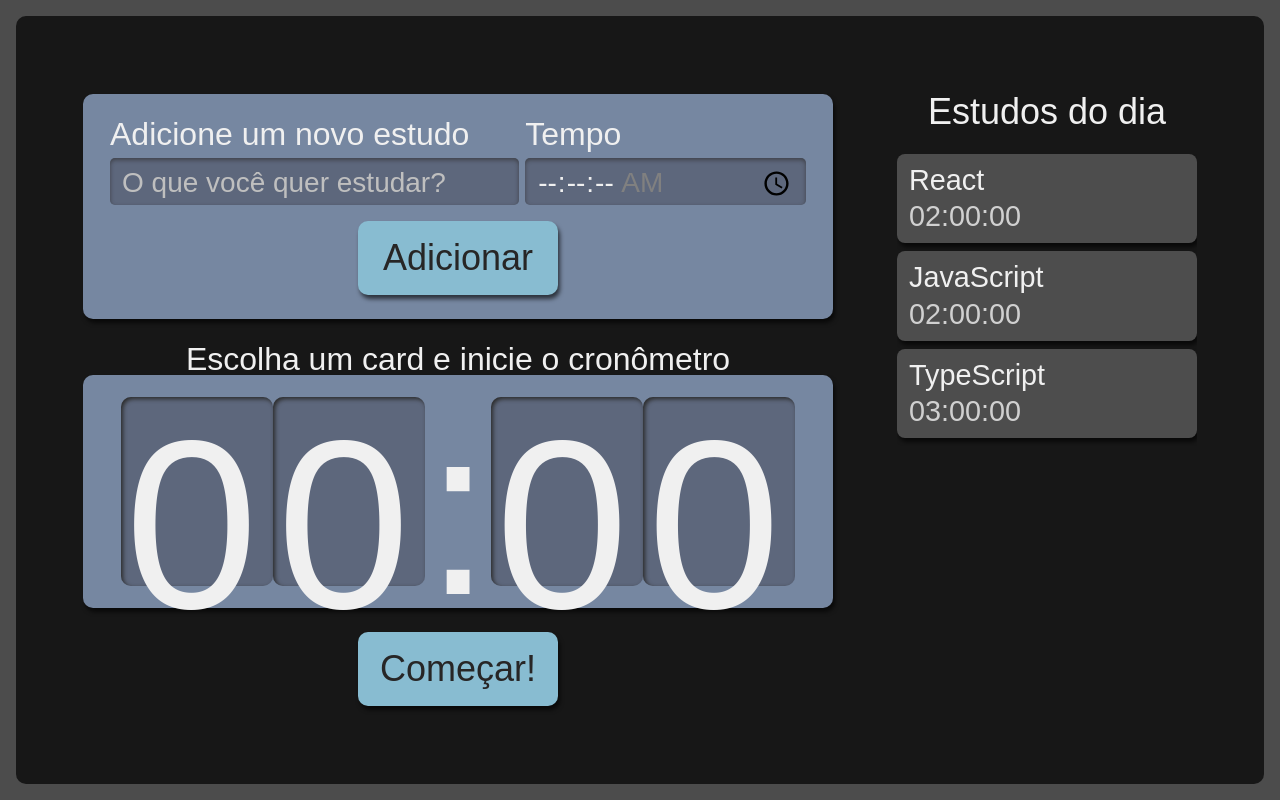
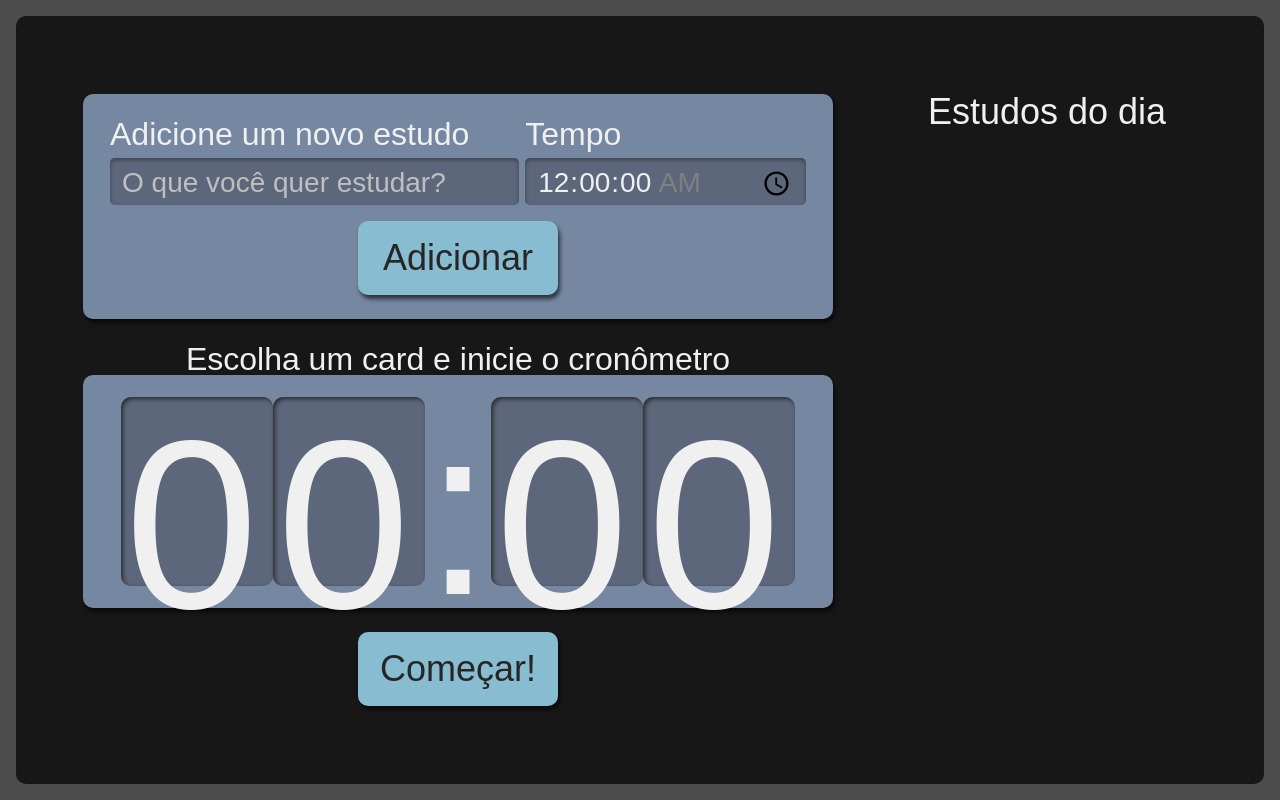
Before and after one commit to janascher/alura-studies, a React (Create React App) app in the folder alura-studies/: page / in a window 1280 px wide. Built offline with nearby package versions, Linux system fonts and the light colour scheme.

Commit message:
chore: added files

```diff
--- a/alura-studies/src/components/button/index.tsx
+++ b/alura-studies/src/components/button/index.tsx
@@ -1,8 +1,13 @@
 import style from './Button.module.scss';
 import { IButtonProps } from '../../models/ibuttonprops';
+import { IButtonType } from '../../models/types/ibuttontype';
 
-function Button({ children }: IButtonProps) {
-    return <button className={style.button}>{children}</button>;
+function Button({ children }: IButtonProps, {type, onClick}: IButtonType) {
+    return (
+        <button onClick={onClick} type={type} className={style.button}>
+            {children}
+        </button>
+    );
 }
 
 export default Button;
--- a/alura-studies/src/components/form/index.tsx
+++ b/alura-studies/src/components/form/index.tsx
@@ -1,15 +1,33 @@
+import React, { useState } from 'react';
+import { IFormProps } from '../../models/iformprops';
 import Button from '../Button';
 import style from './Forms.module.scss';
+import { v4 as uuidv4 } from 'uuid';
 
-function Form() {
+function Form({ setTasks }: IFormProps) {
+    const [task, setTask] = useState('');
+    const [time, setTime] = useState('00:00');
+
+    function addTasks(e: React.FormEvent<HTMLFormElement>) {
+        e.preventDefault();
+        setTasks((oldTasks) => [
+            ...oldTasks,
+            { task, time, selected: false, completed: false, id: uuidv4() },
+        ]);
+        setTask('');
+        setTime('00:00');
+    }
+
     return (
-        <form className={style.newTask}>
+        <form className={style.newTask} onSubmit={addTasks}>
             <div className={style.inputContainer}>
                 <label htmlFor="task">Adicione um novo estudo</label>
                 <input
                     type="text"
                     name="task"
                     id="task"
+                    value={task}
+                    onChange={(e) => setTask(e.target.value)}
                     placeholder="O que você quer estudar?"
                     required
                 />
@@ -21,14 +39,14 @@ function Form() {
                     step="1"
                     name="time"
                     id="time"
+                    value={time}
+                    onChange={(e) => setTime(e.target.value)}
                     min="00:00:00"
                     max="01:30:00"
                     required
                 />
             </div>
-            <Button>
-                Adicionar
-            </Button>
+            <Button>Adicionar</Button>
         </form>
     );
 }
--- a/alura-studies/src/components/list/index.tsx
+++ b/alura-studies/src/components/list/index.tsx
@@ -1,8 +1,9 @@
+import { ITask } from '../../models/types/itasktype';
 import Item from './Item';
 import style from './Lists.module.scss';
 
-function List() {
-    const tasks = [
+function List({ tasks }: { tasks: ITask[] }) {
+    /* const [oldTasks, setOldTask] = useState([
         {
             task: 'React',
             time: '02:00:00',
@@ -15,13 +16,27 @@ function List() {
             task: 'TypeScript',
             time: '03:00:00',
         },
-    ];
+    ]); */
+    /* const tasks = [
+        {
+            task: 'React',
+            time: '02:00:00',
+        },
+        {
+            task: 'JavaScript',
+            time: '02:00:00',
+        },
+        {
+            task: 'TypeScript',
+            time: '03:00:00',
+        },
+    ]; */
     return (
         <aside className={style.todoList}>
             <h2>Estudos do dia</h2>
             <ul>
                 {tasks.map((item, index) => (
-                    <Item key={index} task={item.task} time={item.time} />
+                    <Item key={index} {...item} />
                 ))}
             </ul>
         </aside>
--- /dev/null
+++ b/alura-studies/src/models/iformprops.ts
@@ -0,0 +1,5 @@
+import { ITask } from "./types/itasktype";
+
+export interface IFormProps{
+    setTasks: React.Dispatch<React.SetStateAction<ITask[]>>
+}
--- /dev/null
+++ b/alura-studies/src/models/types/ibuttontype.ts
@@ -0,0 +1,4 @@
+export interface IButtonType {
+    type?: 'submit';
+    onClick?: () => void;
+}
--- /dev/null
+++ b/alura-studies/src/models/types/itasktype.ts
@@ -0,0 +1,7 @@
+export interface ITask {
+    task: string;
+    time: string;
+    selected: boolean;
+    completed: boolean;
+    id: string;
+}
--- a/alura-studies/src/pages/App.tsx
+++ b/alura-studies/src/pages/App.tsx
@@ -1,14 +1,18 @@
+import { useState } from 'react';
 import Form from '../components/Form';
 import List from '../components/List';
 import Timer from '../components/Timer';
 import '../index.css';
+import { ITask } from '../models/types/itasktype';
 import style from './App.module.scss';
 
 function App() {
+    const [tasks, setTasks] = useState<ITask[] | []>([]);
+
     return (
         <div className={style.AppStyle}>
-            <Form />
-            <List />
+            <Form setTasks={setTasks} />
+            <List tasks={tasks} />
             <Timer />
         </div>
     );
```
Also changed, not shown: alura-studies/src/components/list/Item/index.tsx (+16 -2 lines), alura-studies/src/models/ibuttonprops.ts (line endings or trailing spaces).
